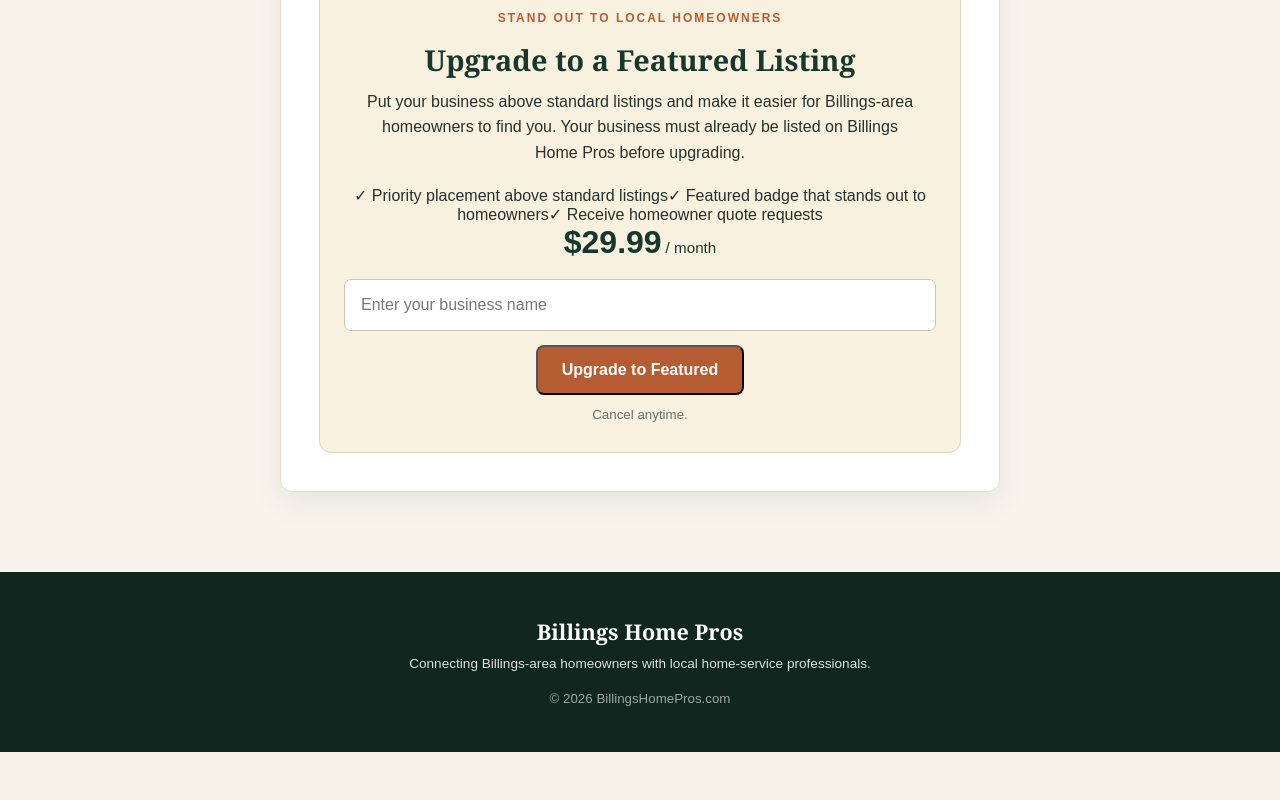
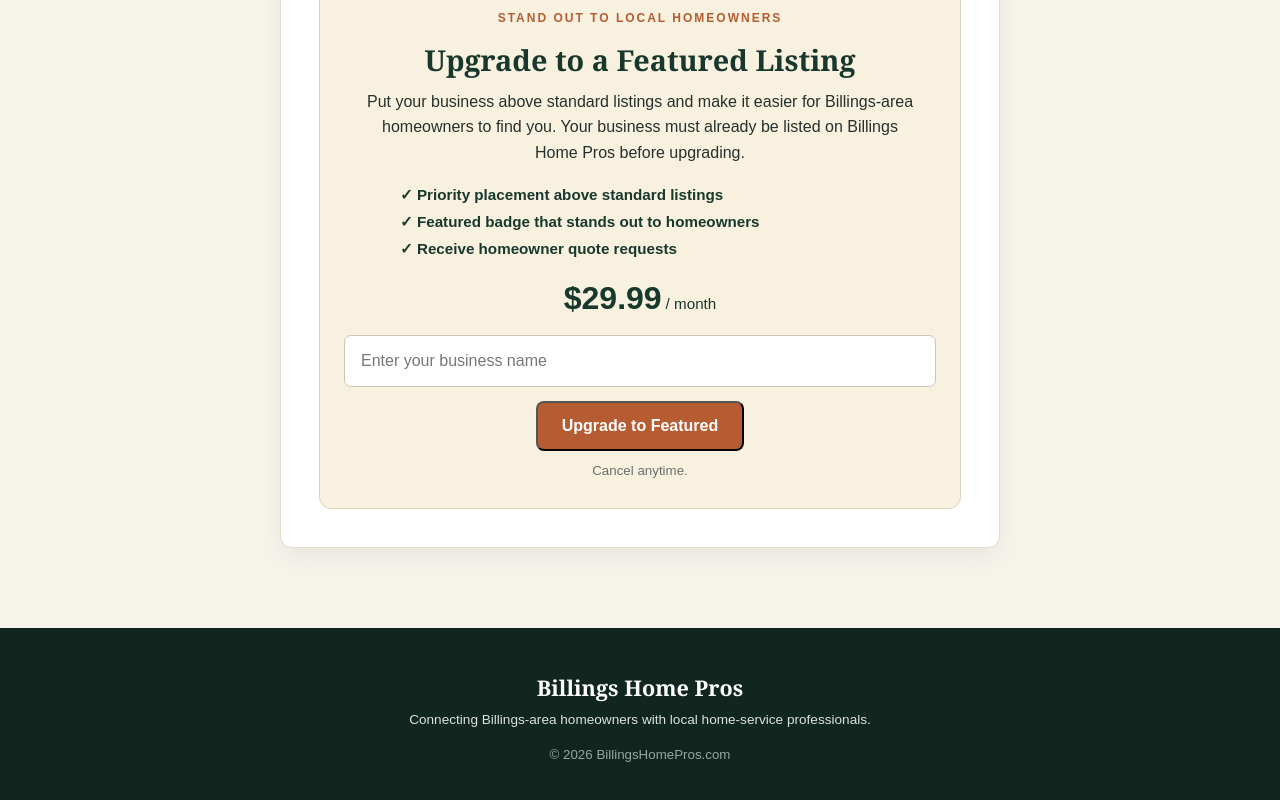
Before and after one commit to Cheddaronbass/billingshomepros, a Next.js app: page /get-listed in a window 1280 px wide. Shown: the part 1533-2333 px from the top of the page. Before the commit the page ends 2285 px from the top, so only its background shows below. Built offline with nearby package versions, Linux system fonts and the light colour scheme.

Commit message:
Add styles for featuredBenefits class
Added styles for featured listing benefits section.

```diff
--- a/app/globals.css
+++ b/app/globals.css
@@ -1312,3 +1312,20 @@ footer small {
   border-color: var(--forest);
   box-shadow: 0 0 0 3px rgba(35, 77, 60, 0.1);
 }
+/* FEATURED LISTING BENEFITS */
+
+.featuredBenefits {
+  display: flex;
+  flex-direction: column;
+  gap: 9px;
+  max-width: 480px;
+  margin: 0 auto 22px;
+  color: var(--forest);
+  font-size: 0.95rem;
+  font-weight: 700;
+  text-align: left;
+}
+
+.featuredBenefits span {
+  display: block;
+}
```
